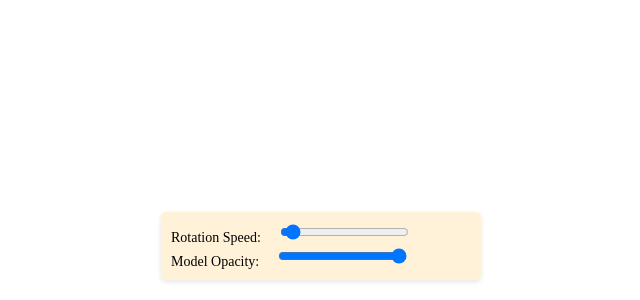
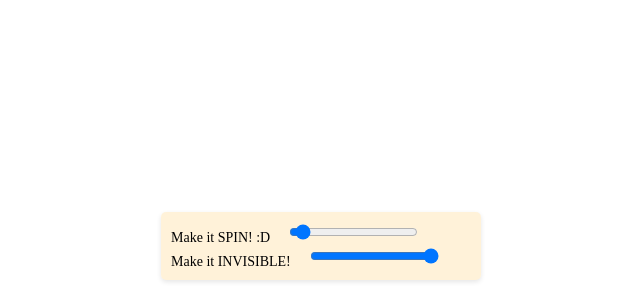
Before and after one commit to Pice-x/Models-threejs, a plain HTML site: page index.html in a window 1280 px wide. Shown: the part 500-800 px from the top of the page, without its empty margins (319-959 px from the left). Drawn offline with nearby package versions, Linux system fonts and the light colour scheme.

Commit message:
Update index.html

```diff
--- a/index.html
+++ b/index.html
@@ -67,11 +67,11 @@
   <!-- Controls section -->
   <div class="controls">
     <div>
-      <label for="rotationSpeedSlider">Rotation Speed:</label>
+      <label for="rotationSpeedSlider">Make it SPIN! :D</label>
       <input type="range" id="rotationSpeedSlider" min="0" max="100" value="5">
     </div>
     <div>
-      <label for="modelOpacitySlider">Model Opacity:</label>
+      <label for="modelOpacitySlider">Make it INVISIBLE!</label>
       <input type="range" id="modelOpacitySlider" min="0" max="1" step="0.01" value="1">
     </div>
   </div>
```
